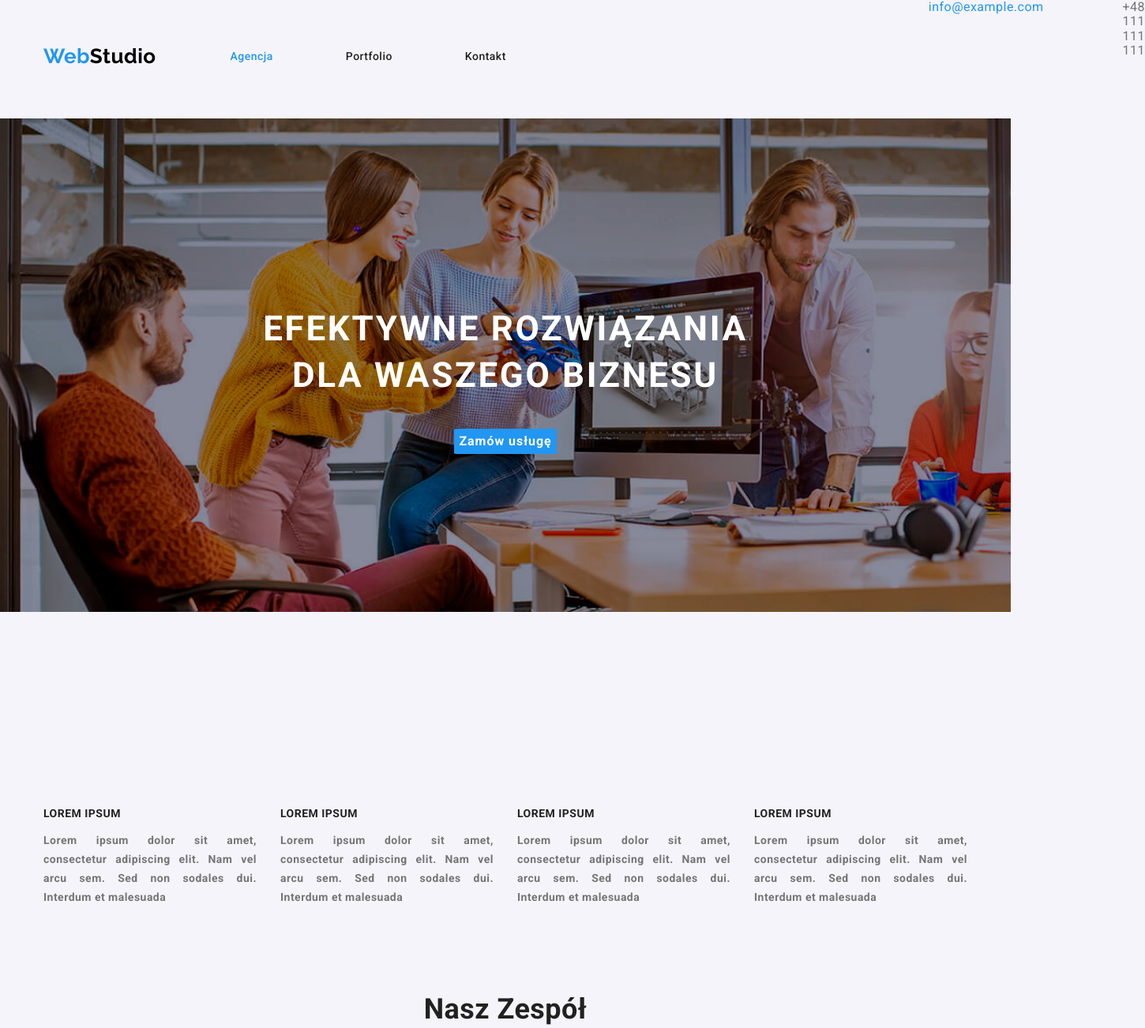
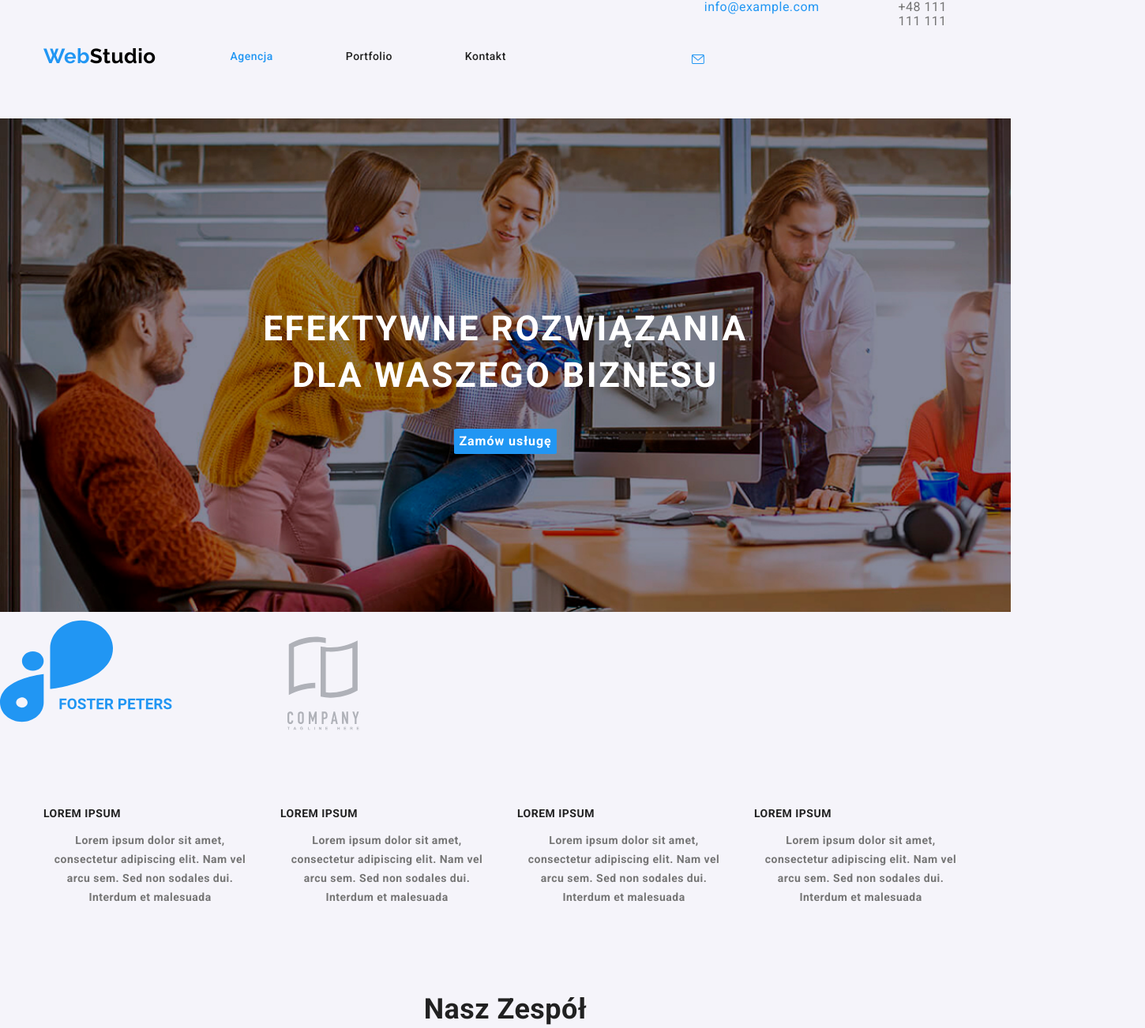
Before and after one commit to CelebanPatrycja/goit-markup-hw-04, a plain HTML site: page index.html in a window 1280 px wide. Shown: the top 1302 px of the page at 79% size, 1450 px wide, since content can reach past the window. Drawn offline with nearby package versions, Linux system fonts and the light colour scheme.

Commit message:
homework 4

```diff
--- a/css/styles.css
+++ b/css/styles.css
@@ -106,7 +106,7 @@ color: var(--fifth-color);}
   justify-content: center;
 }
 
-.loremparagraph{text-align: justify;
+.loremparagraph{
 margin-top: 10px;
 /* margin-right: 30px; */
 width: 270px;
--- a/index.html
+++ b/index.html
@@ -30,7 +30,7 @@
       <!--<div class="list-box">-->
       <ul class="mail-telephone">
       <li class="mailandtel">
-        <svg><use class="mail-icon" href="./images/icons.svg#icon-evenlope"></use></svg>
+        <svg width="16" hight="12"><use class="mail-icon" href="./images/icons.svg#icon-envelope"></use></svg>
         <a class="mail-adress mail  elementblue" href="mailto:info@example.com">info@example.com</a>
       </li>
       <li class="mailandtel"><a class="telephone mail  elementblue" href="tel:+48111111111">+48 111 111 111</a></li>
@@ -50,10 +50,10 @@
       </section>
       <section class="icons-lorem">
           <ul class="icons-four">
-            <li class="lorem-icon" > <svg width="270" heigh="120"><use xlink:href="images/icons.svg#icon-Group-1"></use></svg></li>
-          <li class="lorem-icon"> <svg width="270" height="120"><use xlink:href="images/icons.svg#icon-Group-2"></use></svg></li>
-        <li class="lorem-icon"> <svg width="270" height="120"><use xlink:href="./images/icons.svg#icon-Group-3"></use></svg></li>
-      <li class="lorem-icon"> <svg width="270" height="120"><use xlink:href="./images/icons.svg#icon-Group-4"></use></svg></li>
+            <li class="lorem-icon" > <svg width="270" heigh="120"><use xlink:href="./images/icons.svg#icon-group-1" ></use></svg></li>
+          <li class="lorem-icon"> <svg width="270" height="120"><use xlink:href="./images/icons.svg#icon-group-2"></use></svg></li>
+        <li class="lorem-icon"> <svg width="270" height="120"><use xlink:href="./images/icons.svg#icon-group-3"></use></svg></li>
+      <li class="lorem-icon"> <svg width="270" height="120"><use xlink:href="./images/icons.svg#icon-group-4"></use></svg></li>
     </ul>
       </section>
       <section>
```
Also changed, not shown: images/icons.svg.
